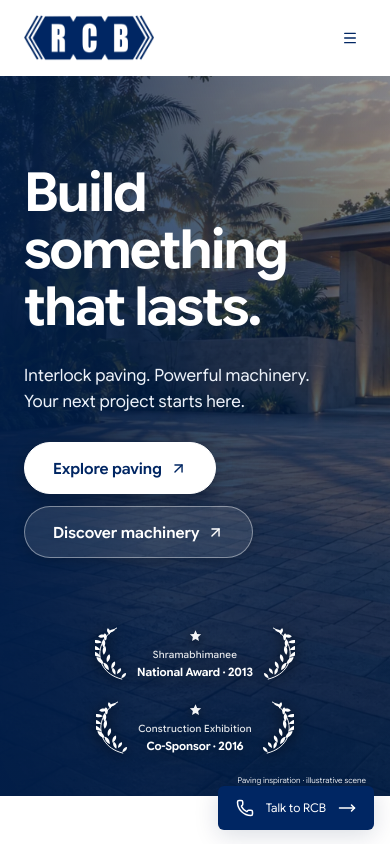
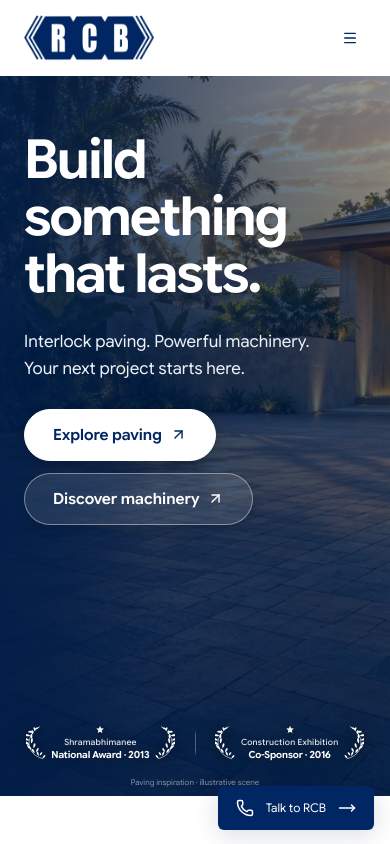
Before and after one commit to Vihangashamod/rcb, a Next.js app: page / in a window 390 px wide. Shown: the top 844 px of the page. Built offline with nearby package versions, Linux system fonts and the light colour scheme.

Commit message:
fix(mobile): render hero award badges 2-column inline and responsive on mobile

```diff
--- a/src/app/site.css
+++ b/src/app/site.css
@@ -1734,10 +1734,12 @@ section[id] {
     font-size: 38px;
   }
   .hero {
-    height: 720px;
+    min-height: 520px;
+    height: calc(100svh - 76px);
+    max-height: 720px;
   }
   .hero-content {
-    padding-top: 88px;
+    padding-top: clamp(48px, 14vw, 76px);
   }
   .hero h1 {
     font-size: 54px;
@@ -1760,34 +1762,79 @@ section[id] {
     min-height: 48px;
   }
   .hero-bottom {
-    bottom: 38px;
+    bottom: clamp(38px, 9vw, 50px);
+    left: 8px;
+    right: 8px;
+    justify-content: center;
   }
   .hero-awards-apple {
-    gap: 16px;
+    display: flex;
+    flex-direction: row;
+    align-items: center;
+    justify-content: center;
+    gap: clamp(6px, 2vw, 12px);
+    width: 100%;
+    max-width: 440px;
+    margin-inline: auto;
     padding: 0;
     background: transparent;
     border: none;
     box-shadow: none;
   }
   .apple-award-badge {
-    padding: 2px 4px;
-    gap: 6px;
+    display: inline-flex;
+    flex: 1 1 0;
+    min-width: 0;
+    max-width: 210px;
+    align-items: center;
+    justify-content: center;
+    padding: 2px 2px;
+    gap: clamp(2px, 1vw, 5px);
+  }
+  .apple-award-center {
+    display: flex;
+    flex-direction: column;
+    align-items: center;
+    text-align: center;
+    min-width: 0;
+    flex-shrink: 1;
+    padding-inline: 1px;
   }
   .apple-laurel-branch {
-    width: 34px;
-    height: 62px;
+    width: clamp(18px, 4.6vw, 24px);
+    height: clamp(34px, 8.8vw, 46px);
+    flex-shrink: 0;
+  }
+  .apple-award-emblem {
+    width: 10px;
+    height: 10px;
+    margin-bottom: 2px;
   }
   .apple-award-org {
-    font-size: 10px;
+    font-size: clamp(7.5px, 2.1vw, 9.5px);
+    line-height: 1.15;
+    white-space: nowrap;
   }
   .apple-award-title {
-    font-size: 11.5px;
+    font-size: clamp(8.5px, 2.4vw, 11px);
+    line-height: 1.15;
+    white-space: nowrap;
   }
   .award-divider {
-    height: 40px;
+    display: block;
+    height: clamp(24px, 6vw, 34px);
+    width: 1px;
+    background: linear-gradient(180deg, transparent, rgba(255, 255, 255, 0.28) 20%, rgba(255, 255, 255, 0.28) 80%, transparent);
+    flex-shrink: 0;
   }
   .hero-image-note {
     font-size: 8px;
+    bottom: 8px;
+    left: 50%;
+    right: auto;
+    transform: translateX(-50%);
+    white-space: nowrap;
+    opacity: 0.55;
   }
   .hero-scrim {
     background:
@@ -2020,34 +2067,70 @@ section[id] {
     height: 250px;
   }
   .hero-awards-apple {
-    flex-direction: column;
-    gap: 12px;
+    display: flex;
+    flex-direction: row;
+    align-items: center;
+    justify-content: center;
+    gap: clamp(8px, 2.5vw, 18px);
     padding: 0;
     width: 100%;
-    max-width: 380px;
+    max-width: 500px;
+    margin-inline: auto;
     background: transparent;
     border: none;
     box-shadow: none;
   }
-  .hero-awards .award-divider {
-    display: none;
+  .hero-awards .award-divider,
+  .award-divider {
+    display: block;
+    width: 1px;
+    height: clamp(26px, 6.5vw, 38px);
+    background: linear-gradient(180deg, transparent, rgba(255, 255, 255, 0.28) 20%, rgba(255, 255, 255, 0.28) 80%, transparent);
+    flex-shrink: 0;
   }
   .apple-award-badge {
-    width: 100%;
+    display: inline-flex;
+    flex: 1 1 0;
+    min-width: 0;
+    max-width: 240px;
     justify-content: center;
+    align-items: center;
+    gap: clamp(3px, 1.2vw, 6px);
+    padding: 2px 4px;
+  }
+  .apple-award-center {
+    display: flex;
+    flex-direction: column;
+    align-items: center;
+    text-align: center;
+    min-width: 0;
+    flex-shrink: 1;
   }
   .apple-laurel-branch {
-    width: 32px;
-    height: 58px;
+    width: clamp(20px, 4.8vw, 30px);
+    height: clamp(36px, 9vw, 56px);
+    flex-shrink: 0;
+  }
+  .apple-award-emblem {
+    width: clamp(10px, 2.6vw, 13px);
+    height: clamp(10px, 2.6vw, 13px);
+    margin-bottom: 2px;
   }
   .apple-award-org {
-    font-size: 10px;
+    font-size: clamp(8px, 2.2vw, 10.5px);
+    line-height: 1.2;
+    white-space: nowrap;
   }
   .apple-award-title {
-    font-size: 11.5px;
+    font-size: clamp(9px, 2.5vw, 12px);
+    line-height: 1.2;
+    white-space: nowrap;
   }
   .hero-bottom {
-    bottom: 37px;
+    bottom: 32px;
+    left: 16px;
+    right: 16px;
+    justify-content: center;
   }
   .intro-products > a {
     padding-block: 20px;
```
